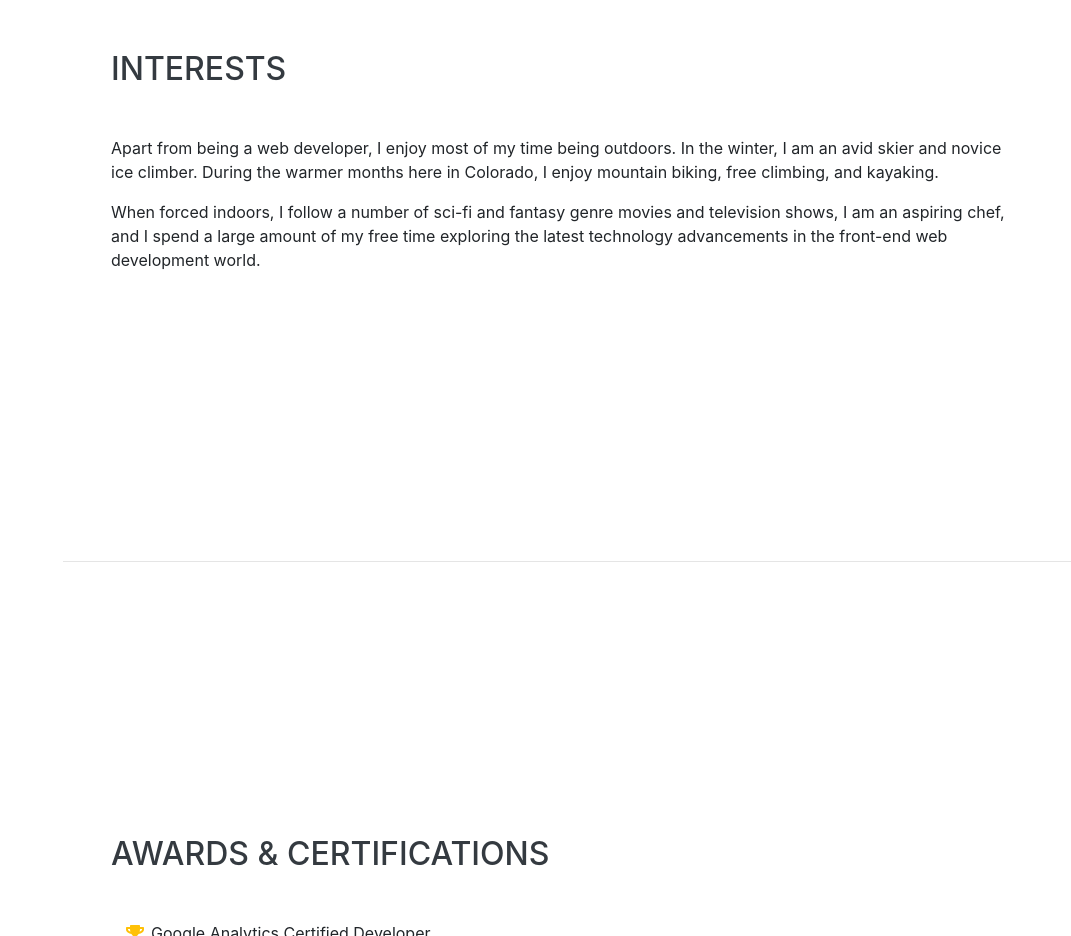
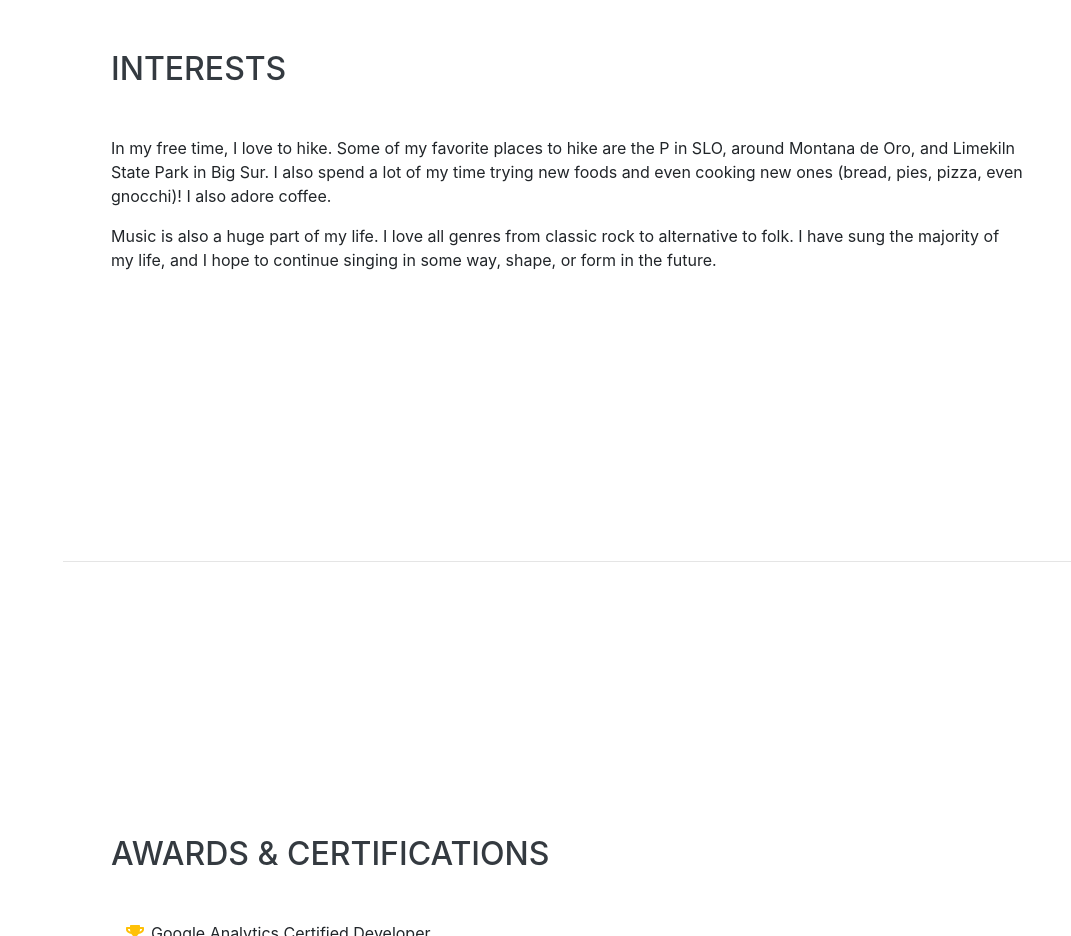
Before and after one commit to luciargomes/luciargomes.github.io, a website with bundled scripts: page index.html in a window 1280 px wide. Shown: the part 3640-4576 px from the top of the page, without its empty margins (209-1280 px from the left). Built offline with nearby package versions, Linux system fonts and the light colour scheme; a web font is replaced by a local one.

Commit message:
added in personal interest section

```diff
--- a/index.html
+++ b/index.html
@@ -221,8 +221,8 @@
     <section class="resume-section p-3 p-lg-5 d-flex align-items-center" id="interests">
       <div class="w-100">
         <h2 class="mb-5">Interests</h2>
-        <p>Apart from being a web developer, I enjoy most of my time being outdoors. In the winter, I am an avid skier and novice ice climber. During the warmer months here in Colorado, I enjoy mountain biking, free climbing, and kayaking.</p>
-        <p class="mb-0">When forced indoors, I follow a number of sci-fi and fantasy genre movies and television shows, I am an aspiring chef, and I spend a large amount of my free time exploring the latest technology advancements in the front-end web development world.</p>
+        <p>In my free time, I love to hike. Some of my favorite places to hike are the P in SLO, around Montana de Oro, and Limekiln State Park in Big Sur. I also spend a lot of my time trying new foods and even cooking new ones (bread, pies, pizza, even gnocchi)! I also adore coffee.</p>
+        <p class="mb-0">Music is also a huge part of my life. I love all genres from classic rock to alternative to folk. I have sung the majority of my life, and I hope to continue singing in some way, shape, or form in the future. </p>
       </div>
     </section>
 
```
